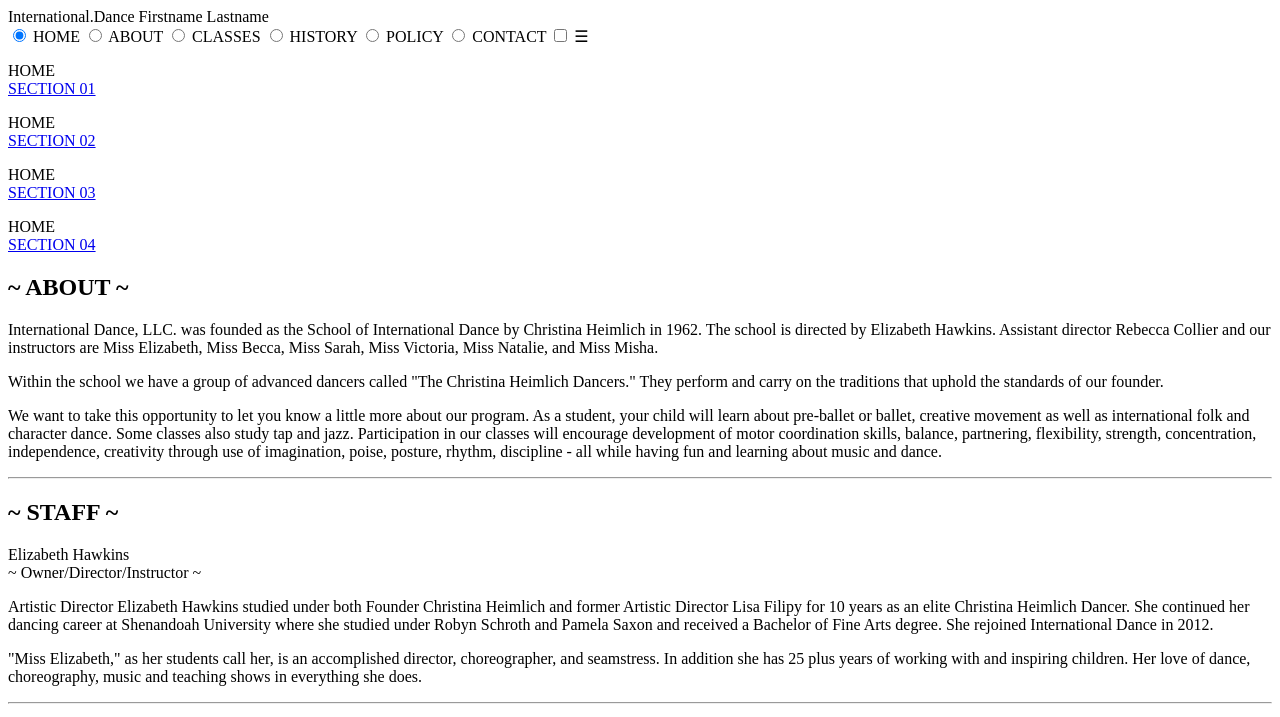
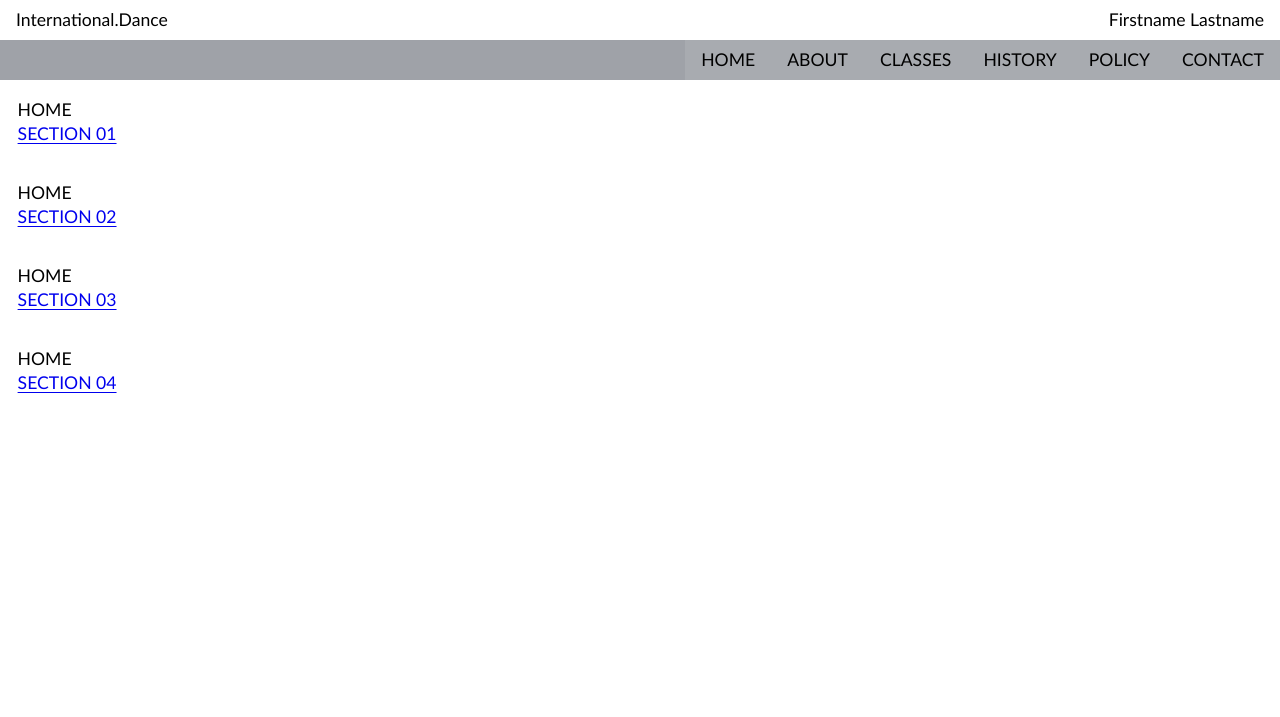
Before and after one commit to international-dance/2025.03.01, a plain HTML site: page index.html in a window 1280 px wide. Shown: the top 717 px of the page. Drawn offline with nearby package versions, Linux system fonts and the light colour scheme; the site is published under a folder, as on GitHub Pages, so addresses that start at the root find nothing; a web font is replaced by a local one.

Commit message:
Update index.html

```diff
--- a/index.html
+++ b/index.html
@@ -3,7 +3,7 @@
 
 	<head>
 		<meta charset="UTF-8">
-		<base href="/">
+		<!-- <base href="/"> -->
 		<meta name="apple-mobile-web-app-title" content="International.Dance">
 		<link rel="apple-touch-icon" type="image/png" href="assets/images/pwa/apple-touch-icon.png">
 		<link rel="shortcut icon" type="image/x-icon" href="assets/images/pwa/favicon.ico">
@@ -14,15 +14,15 @@
 		<link rel="preconnect" href="https://fonts.gstatic.com" crossorigin>
 		<link rel="stylesheet"
 			href="https://fonts.googleapis.com/css2?family=Cinzel+Decorative:wght@400;700;900&family=Cinzel:wght@400..900&family=Electrolize&family=Geo:ital@0;1&family=Iceland&family=Lavishly+Yours&family=Noto+Sans:ital,wght@0,100..900;1,100..900&family=Noto+Serif+Display:ital,wght@0,100..900;1,100..900&family=Odibee+Sans&family=Open+Sans:ital,wght@0,300..800;1,300..800&family=Orbitron:wght@400..900&family=Oxanium:wght@200..800&family=Saira+Condensed:wght@100;200;300;400;500;600;700;800;900&family=Sarpanch:wght@400;500;600;700;800;900&family=Teko:wght@300..700&display=swap">
-		<link rel="stylesheet" href="/assets/css/reset.css">
-		<link rel="stylesheet" href="/assets/css/layout.css">
-		<link rel="stylesheet" href="/assets/css/nav.css">
+		<link rel="stylesheet" href="assets/css/reset.css">
+		<link rel="stylesheet" href="assets/css/layout.css">
+		<link rel="stylesheet" href="assets/css/nav.css">
 		<!-- <link rel="stylesheet" href="assets/css/hero.css"> -->
 		<!-- <link rel="stylesheet" href="assets/css/carousal.css"> -->
 		<!-- <link rel="stylesheet" href="assets/css/cards.css"> -->
 		<!-- <link rel="stylesheet" href="assets/css/fonts.css"> -->
-		<link rel="stylesheet" href="/assets/css/typography.css">
-		<link rel="stylesheet" href="/assets/css/scheme.css">
+		<link rel="stylesheet" href="assets/css/typography.css">
+		<link rel="stylesheet" href="assets/css/scheme.css">
 		<title>International.Dance - Happiness Through Dancing!</title>
 		<!-- <script>
 			window.console = window.console || function (t) { };
```
